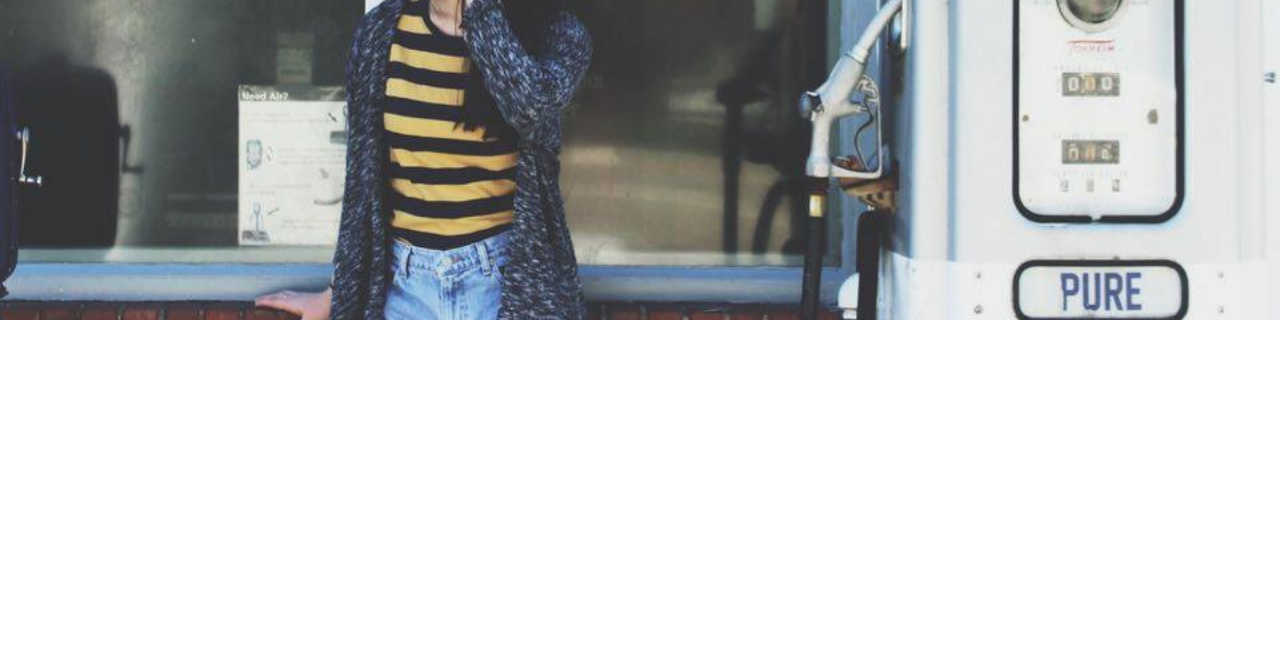
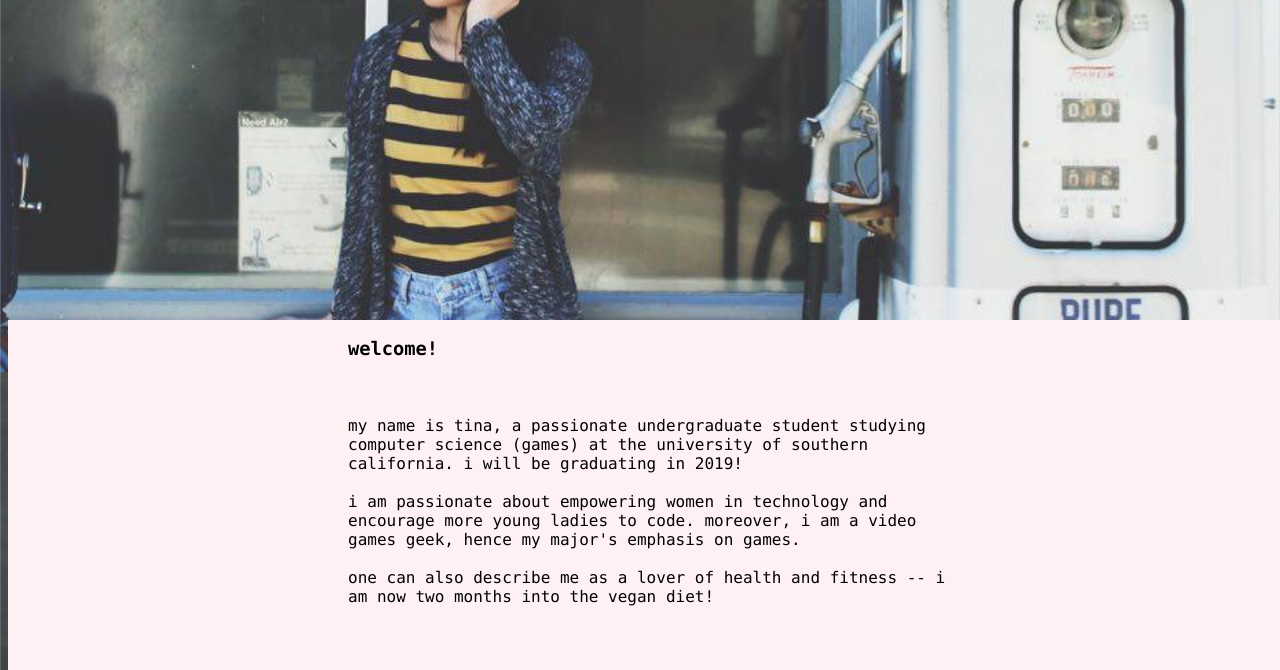
Before and after one commit to tinar9678/tinar9678.github.io, a plain HTML site: page index.html in a window 1280 px wide. Shown: the part 480-1150 px from the top of the page. Before the commit the page ends 800 px from the top, so only its background shows below. Drawn offline with Linux system fonts and the light colour scheme.

Commit message:
cssfile update

```diff
--- a/Styles/index.css
+++ b/Styles/index.css
@@ -27,7 +27,7 @@ h1 {
 
 }
 
-.content {
+.intro {
 	position: absolute;
 	top: 100%;
 	width: 100%;
```
